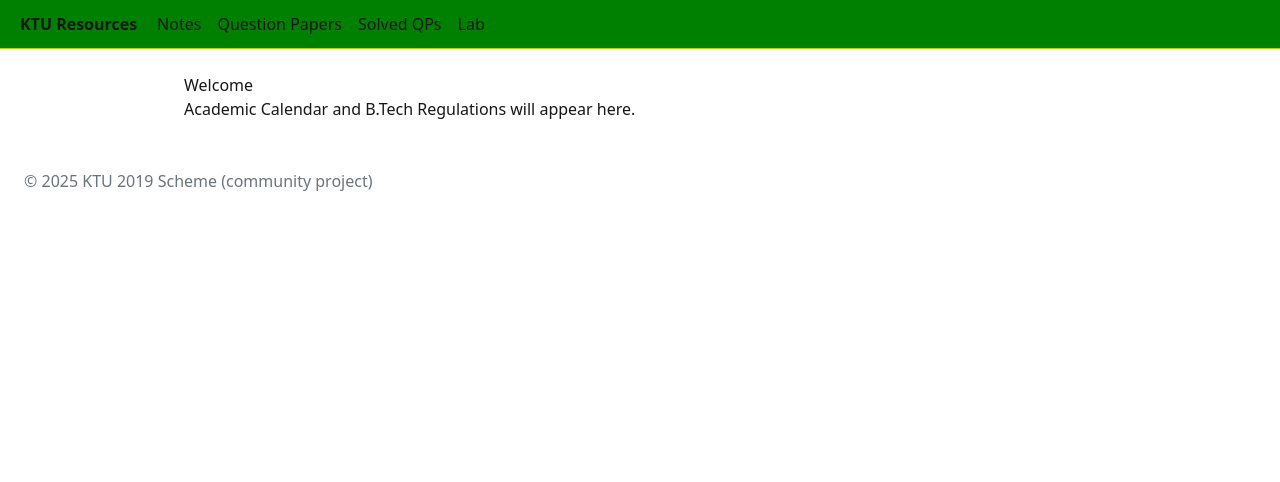
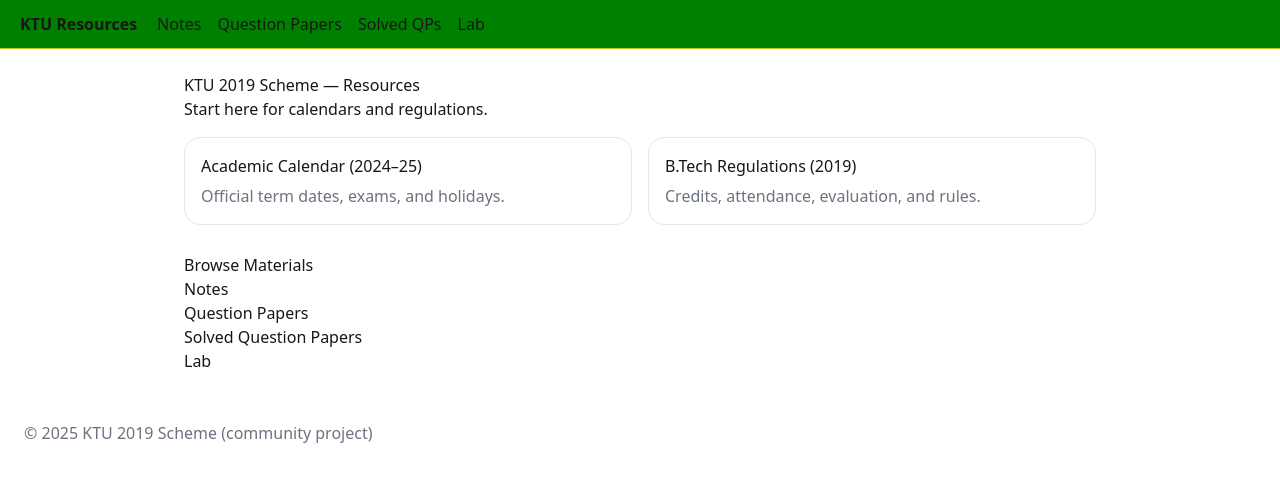
Before and after one commit to r14rana/ktu_resources, a Next.js app: page / in a window 1280 px wide. Shown: the top 482 px of the page. Built offline with nearby package versions, Linux system fonts and the light colour scheme.

Commit message:
Added academic calender and btech regulations blocks on the homepage:

```diff
--- a/app/page.tsx
+++ b/app/page.tsx
@@ -1,9 +1,40 @@
-// app/page.tsx
+import Card from "../components/Card";
+
 export default function Home() {
   return (
     <>
-      <h1>Welcome</h1>
-      <p>Academic Calendar and B.Tech Regulations will appear here.</p>
+      <h1>KTU 2019 Scheme — Resources</h1>
+      <p>Start here for calendars and regulations.</p>
+
+      <section
+        style={{
+          display: "grid",
+          gridTemplateColumns: "repeat(auto-fit, minmax(240px, 1fr))",
+          gap: 16,
+          marginTop: 16,
+        }}
+      >
+        <Card
+          title="Academic Calendar (2024–25)"
+          desc="Official term dates, exams, and holidays."
+          href="/academicCalender.pdf"
+        />
+        <Card
+          title="B.Tech Regulations (2019)"
+          desc="Credits, attendance, evaluation, and rules."
+          href="/bTechRegulations.pdf"
+        />
+      </section>
+
+      <section style={{ marginTop: 28 }}>
+        <h2>Browse Materials</h2>
+        <ul>
+          <li><a href="/notes">Notes</a></li>
+          <li><a href="/question-papers">Question Papers</a></li>
+          <li><a href="/solved-qps">Solved Question Papers</a></li>
+          <li><a href="/lab">Lab</a></li>
+        </ul>
+      </section>
     </>
   );
 }
--- /dev/null
+++ b/components/Card.tsx
@@ -0,0 +1,26 @@
+import Link from "next/link";
+
+export default function Card({
+  title,
+  desc,
+  href,
+}: { title: string; desc: string; href: string }) {
+  return (
+    <Link
+      href={href}
+      target={href.startsWith("http") ? "_blank" : undefined}
+      style={{
+        display: "block",
+        border: "1px solid #e5e7eb",
+        borderRadius: 16,
+        padding: 16,
+        textDecoration: "none",
+        color: "inherit",
+        transition: "transform .06s ease, box-shadow .06s ease",
+      }}
+    >
+      <h3 style={{ margin: "0 0 6px" }}>{title}</h3>
+      <p style={{ margin: 0, color: "#6b7280" }}>{desc}</p>
+    </Link>
+  );
+}
```
Also changed, not shown: 2 other files (tests, documents, lock files or other folders).
